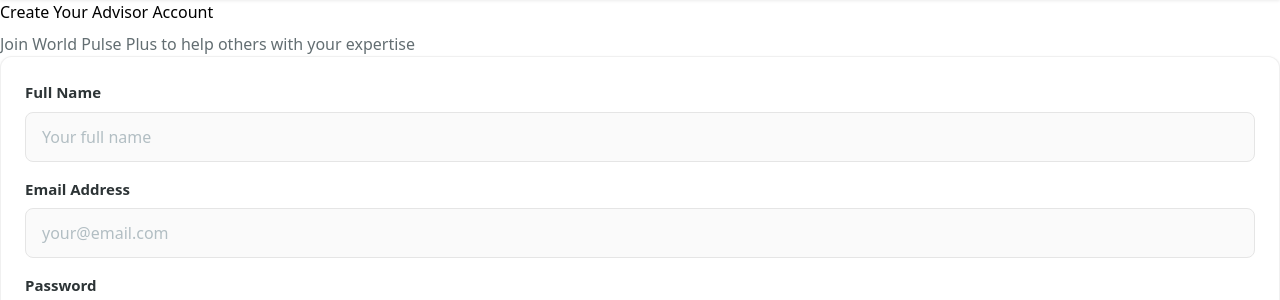
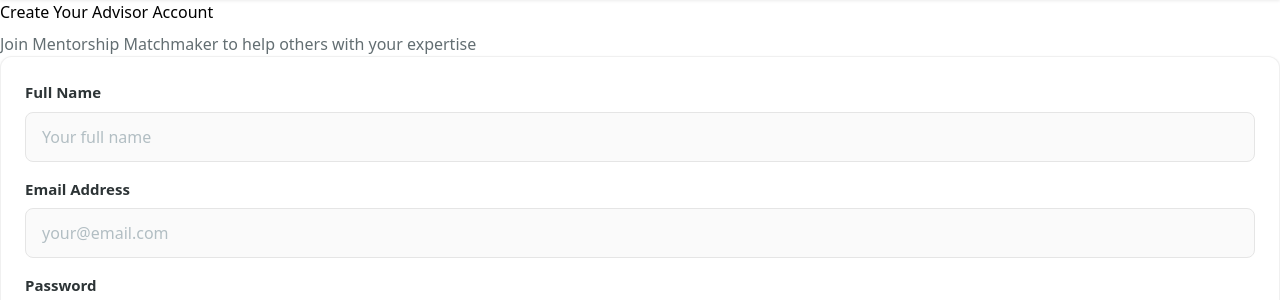
Before and after one commit to Tich-Labs/world_pulse_gan_and_more, a Rails app: page /users/new in a window 1280 px wide. Shown: the part 83-383 px from the top of the page. Run offline with Rails 7, Linux system fonts and the light colour scheme; style sheets or scripts are compiled from the project's sources; some libraries are stand-ins or nearby versions.

Commit message:
Rebrand to Mentorship Matchmaker

```diff
--- a/app/views/admin/index.html.erb
+++ b/app/views/admin/index.html.erb
@@ -1,4 +1,4 @@
-<% content_for :title, "Admin Dashboard - World Pulse Plus" %>
+<% content_for :title, "Admin Dashboard - Mentorship Matchmaker" %>
 
 <div class="grid grid-cols-1 md:grid-cols-2 lg:grid-cols-4 gap-6">
   <a href="/admin/users" aria-label="<%= @user_count %> users" class="block p-4 bg-white rounded-lg shadow hover:shadow-lg transition flex flex-col items-center justify-center gap-2 h-28 text-center focus:outline-none focus-visible:ring-2 focus-visible:ring-offset-2" style="border-left:4px solid #5B9EA6;">
--- a/app/views/layouts/admin.html.erb
+++ b/app/views/layouts/admin.html.erb
@@ -1,7 +1,7 @@
 <!DOCTYPE html>
 <html>
   <head>
-    <title><%= content_for(:title) || "Admin - World Pulse Plus" %></title>
+    <title><%= content_for(:title) || "Admin - Mentorship Matchmaker" %></title>
     <meta name="viewport" content="width=device-width,initial-scale=1">
     <%= csrf_meta_tags %>
     <%= csp_meta_tag %>
--- a/app/views/layouts/application.html.erb
+++ b/app/views/layouts/application.html.erb
@@ -1,11 +1,11 @@
 <!DOCTYPE html>
 <html>
   <head>
-    <title><%= content_for(:title) || "World Pulse Plus" %></title>
+    <title><%= content_for(:title) || "Mentorship Matchmaker" %></title>
     <meta name="viewport" content="width=device-width,initial-scale=1">
     <meta name="apple-mobile-web-app-capable" content="yes">
-    <meta name="application-name" content="World Pulse Plus">
-    <meta name="description" content="World Pulse Plus - Empowering global communities through mentorship, ideas, and impact stories">
+    <meta name="application-name" content="Mentorship Matchmaker">
+    <meta name="description" content="Mentorship Matchmaker - Empowering global communities through mentorship, ideas, and impact stories">
     <meta name="mobile-web-app-capable" content="yes">
     <%= csrf_meta_tags %>
     <%= csp_meta_tag %>
--- a/app/views/pages/awards.html.erb
+++ b/app/views/pages/awards.html.erb
@@ -1,4 +1,4 @@
-<% content_for :title, "Story Awards - World Pulse Plus" %>
+<% content_for :title, "Story Awards - Mentorship Matchmaker" %>
 <% content_for :head do %>
   <meta name="turbo" content="false">
 <% end %>
--- a/app/views/pages/documentation.html.erb
+++ b/app/views/pages/documentation.html.erb
@@ -1,8 +1,8 @@
-<% content_for :title, "Documentation - World Pulse Plus" %>
+<% content_for :title, "Documentation - Mentorship Matchmaker" %>
 
 <div class="container mx-auto max-w-4xl px-4 py-12">
     <h1 class="text-4xl font-bold text-primary mb-2">📖 Documentation</h1>
-    <p class="text-muted mb-8">Learn how to make the most of World Pulse Plus features</p>
+    <p class="text-muted mb-8">Learn how to make the most of Mentorship Matchmaker features</p>
 
     <div class="grid grid-cols-1 md:grid-cols-2 gap-6">
         <div class="card-custom">
--- a/app/views/pages/index.html.erb
+++ b/app/views/pages/index.html.erb
@@ -1,9 +1,9 @@
-<% content_for :title, "Community Hub - World Pulse Plus" %>
+<% content_for :title, "Community Hub - Mentorship Matchmaker" %>
 
 <section class="hero-custom mb-10" role="banner" aria-labelledby="hero-title">
   <div class="container mx-auto">
     <div class="max-w-3xl hero-inner mx-auto">
-      <h1 id="hero-title">World Pulse Plus</h1>
+      <h1 id="hero-title">Mentorship Matchmaker</h1>
       <p>Connect, contribute, and shape what's next.</p>
       <div class="flex flex-col sm:flex-row gap-4 justify-center">
         <a href="/matchmaking" class="btn-primary-custom" role="button" aria-label="Get project advice" tabindex="0">
--- a/app/views/pages/matchmaking.html.erb
+++ b/app/views/pages/matchmaking.html.erb
@@ -1,4 +1,4 @@
-<% content_for :title, "Community Matchmaking - World Pulse Plus" %>
+<% content_for :title, "Community Matchmaking - Mentorship Matchmaker" %>
 
 <div class="matchmaking-page">
   <div class="container mx-auto py-8 px-4">
--- a/app/views/pages/messaging.html.erb
+++ b/app/views/pages/messaging.html.erb
@@ -1,4 +1,4 @@
-<% content_for :title, "Messages - World Pulse Plus" %>
+<% content_for :title, "Messages - Mentorship Matchmaker" %>
 
 <%
 project = Project.find_by(id: params[:project_id]) if params[:project_id].present?
--- a/app/views/pages/profile.html.erb
+++ b/app/views/pages/profile.html.erb
@@ -1,4 +1,4 @@
-<% content_for :title, "My Profile - World Pulse Plus" %>
+<% content_for :title, "My Profile - Mentorship Matchmaker" %>
 
 <div class="profile-page">
   <div class="container mx-auto py-8 px-4">
--- a/app/views/pages/roadmap.html.erb
+++ b/app/views/pages/roadmap.html.erb
@@ -1,4 +1,4 @@
-<% content_for :title, "Roadmap Voting - World Pulse Plus" %>
+<% content_for :title, "Roadmap Voting - Mentorship Matchmaker" %>
 <% content_for :head do %>
   <meta name="turbo" content="false">
 <% end %>
--- a/app/views/pages/training.html.erb
+++ b/app/views/pages/training.html.erb
@@ -1,4 +1,4 @@
-<% content_for :title, "Training & Events - World Pulse Plus" %>
+<% content_for :title, "Training & Events - Mentorship Matchmaker" %>
 <% content_for :head do %>
   <meta name="turbo" content="false">
 <% end %>
--- a/app/views/sessions/new.html.erb
+++ b/app/views/sessions/new.html.erb
@@ -1,4 +1,4 @@
-<% content_for :title, "Sign In - World Pulse Plus" %>
+<% content_for :title, "Sign In - Mentorship Matchmaker" %>
 
 <div class="login-page">
   <div class="container mx-auto py-8 px-4">
--- a/app/views/shared/_footer.html.erb
+++ b/app/views/shared/_footer.html.erb
@@ -2,7 +2,7 @@
   <div class="max-w-6xl mx-auto">
     <div class="footer-grid">
       <div class="footer-col">
-        <img src="<%= asset_path('logo.svg') %>" alt="World Pulse" style="height: 32px; margin-bottom: 1rem;">
+        <img src="<%= asset_path('logo.svg') %>" alt="Mentorship Matchmaker" style="height: 32px; margin-bottom: 1rem;">
         <p style="color: rgba(255,255,255,0.8); font-size: 0.875rem;">Empowering global communities through connection and impact.</p>
       </div>
       <div class="footer-col">
--- a/app/views/shared/_navbar.html.erb
+++ b/app/views/shared/_navbar.html.erb
@@ -1,6 +1,6 @@
 <nav class="navbar-custom" id="topMenu">
   <div class="flex-1">
-    <a href="/"><img alt="World Pulse" loading="lazy" width="157" height="60" decoding="async" class="navbar-logo" src="<%= asset_path('logo.svg') %>"></a>
+    <a href="/"><img alt="Mentorship Matchmaker" loading="lazy" width="157" height="60" decoding="async" class="navbar-logo" src="<%= asset_path('logo.svg') %>"></a>
   </div>
   <div class="styles_spacer"></div>
   <div class="styles_wrapper">
--- a/app/views/users/new.html.erb
+++ b/app/views/users/new.html.erb
@@ -1,11 +1,11 @@
-<% content_for :title, "Create Account - World Pulse Plus" %>
+<% content_for :title, "Create Account - Mentorship Matchmaker" %>
 
 <div class="signup-page">
   <div class="container mx-auto py-8 px-4">
     <div class="max-w-lg mx-auto">
       <div class="text-center mb-8">
         <h1>Create Your Advisor Account</h1>
-        <p class="text-muted">Join World Pulse Plus to help others with your expertise</p>
+        <p class="text-muted">Join Mentorship Matchmaker to help others with your expertise</p>
       </div>
 
       <div class="card-custom">
```
